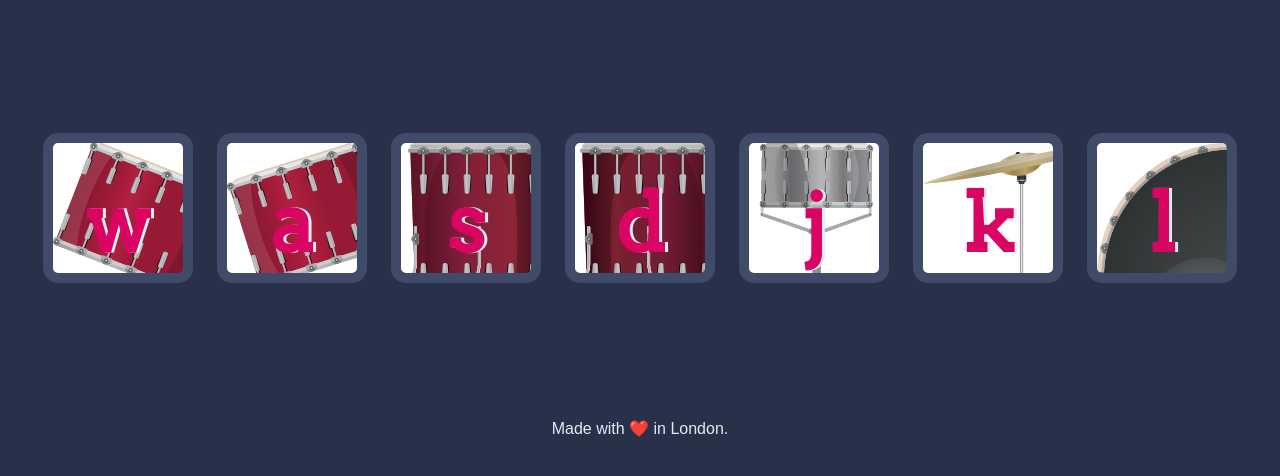
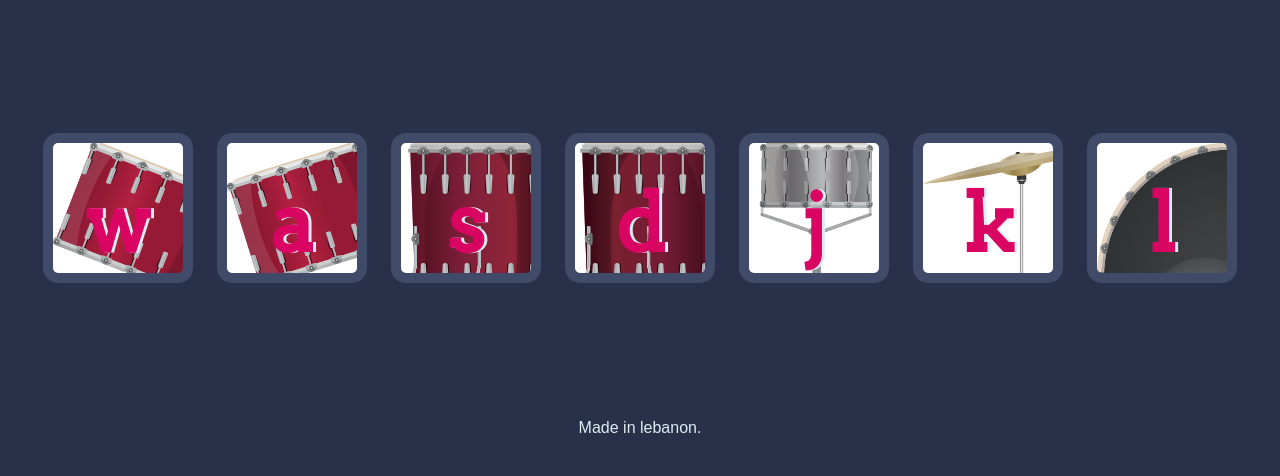
Before and after one commit to MohammedMzayen/drumJS, a plain HTML site: page index.html in a window 1280 px wide. Shown: the part 156-632 px from the top of the page. Drawn offline with Linux system fonts and the light colour scheme.

Commit message:
Update index.html

```diff
--- a/index.html
+++ b/index.html
@@ -23,7 +23,7 @@
 
 
   <footer>
-    Made with ❤️ in London.
+    Made in lebanon.
   </footer>
   <script src="index.js"></script>
 </body>
```
